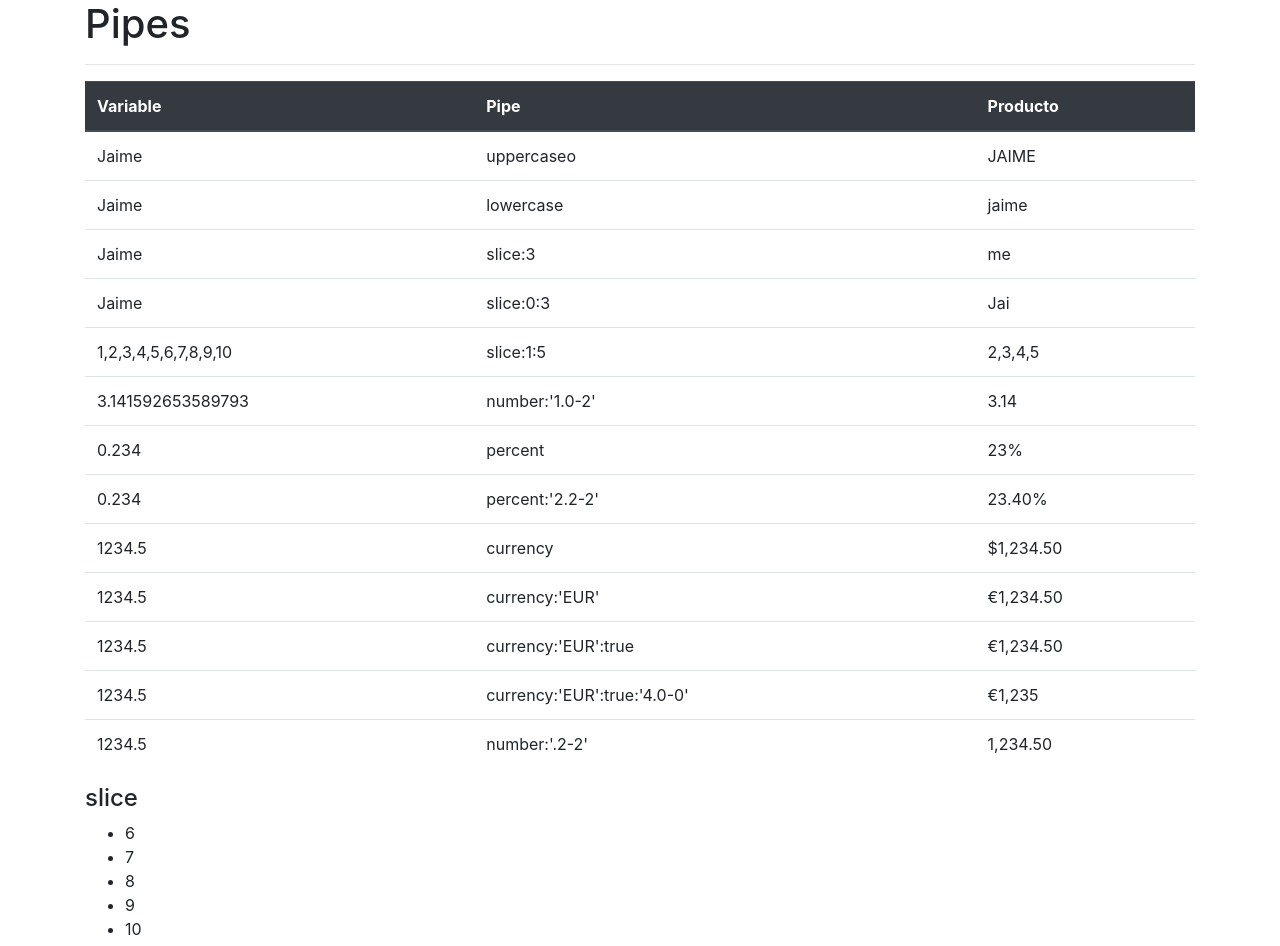
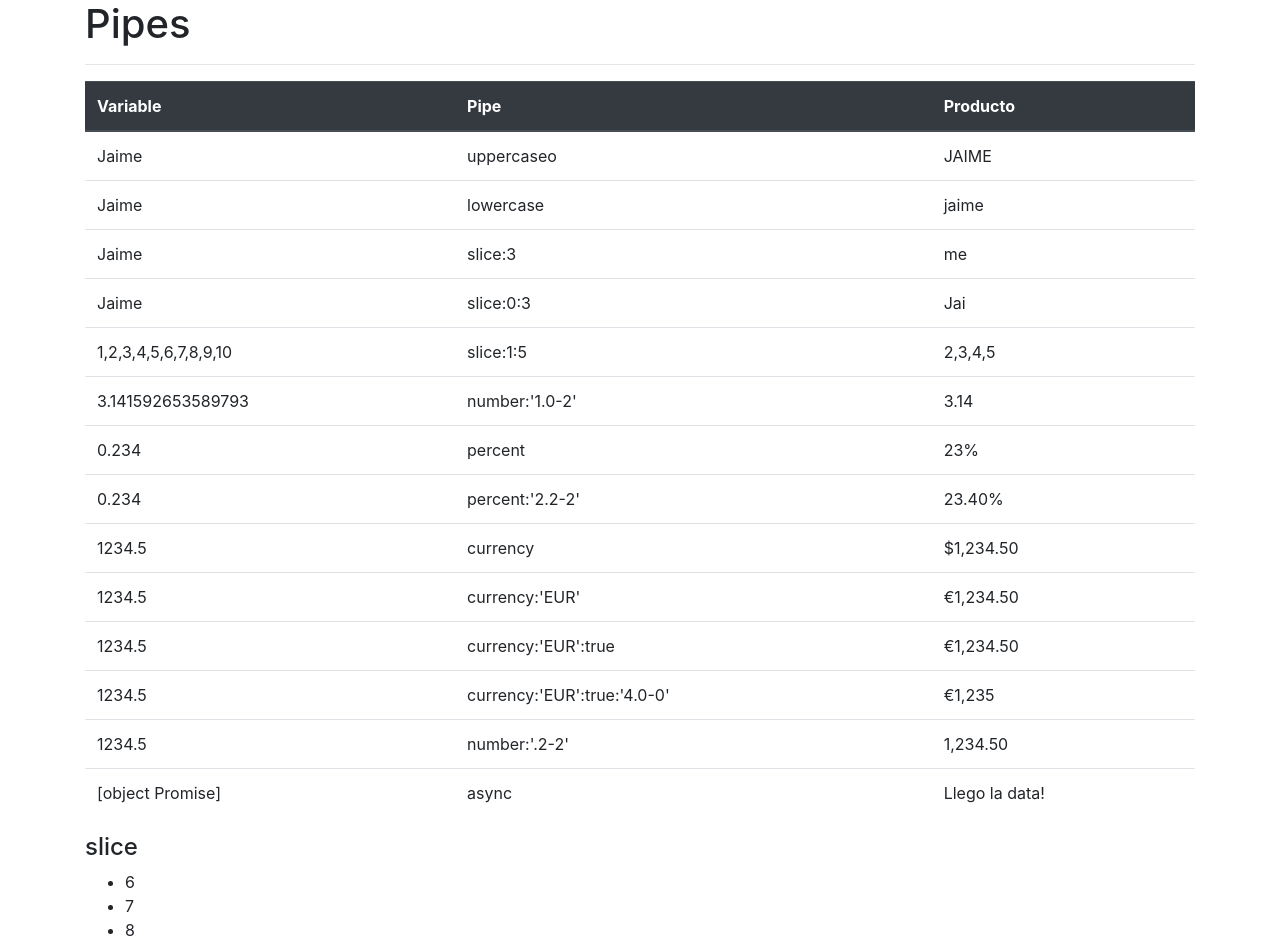
Before and after one commit to devjaime/AngularConceptos, an Angular app in the folder Angular/pipe/: page / in a window 1280 px wide. Shown: the top 946 px of the page. Built offline with nearby package versions, Linux system fonts and the light colour scheme.

Commit message:
pipe async

```diff
--- a/Angular/pipe/src/app/app.component.html
+++ b/Angular/pipe/src/app/app.component.html
@@ -75,6 +75,11 @@
                 <td>number:'.2-2'</td>
                 <td>{{salario |number:'.2-2'}}</td>
             </tr>
+            <tr>
+                <td>{{valorDePromesa}}</td>
+                <td>async</td>
+                <td>{{valorDePromesa | async }}</td>
+            </tr>
         </tbody>
     </table>
     <h4>slice</h4>
--- a/Angular/pipe/src/app/app.component.ts
+++ b/Angular/pipe/src/app/app.component.ts
@@ -12,12 +12,15 @@
   a = 0.234;
   salario = 1234.5;
   heroe = {
-    nombre: "Logan",
-    clave: "Wolverine",
+    nombre: 'Logan',
+    clave: 'Wolverine',
     edad: 500,
     direccion:{
-        calle: "Primera",
-        casa: "19"
+        calle: 'Primera',
+        casa: '19'
     }
-  }
+  };
+  valorDePromesa = new Promise ((resolve,reject) => {
+    setTimeout(() => resolve('Llego la data!'), 3500);
+  });
 }
```
